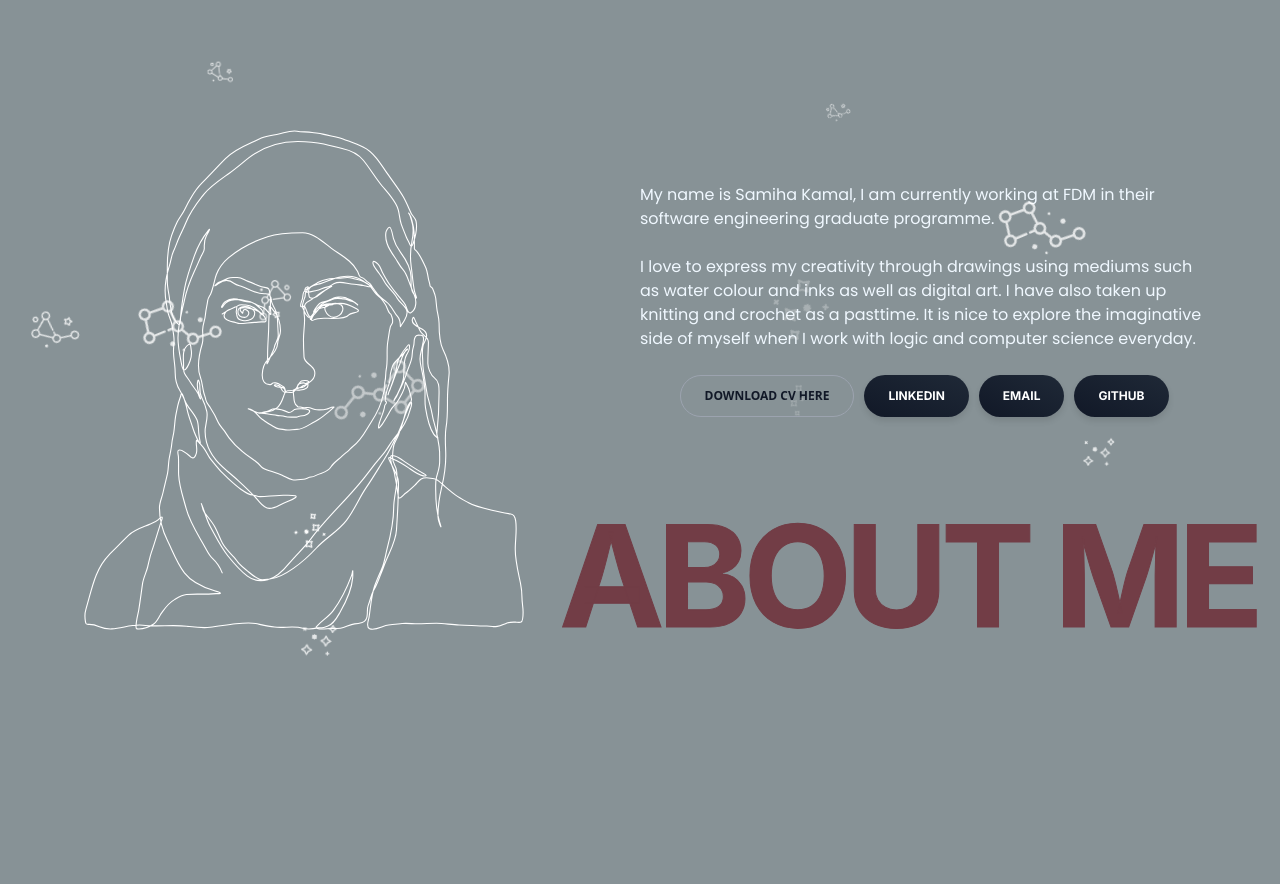
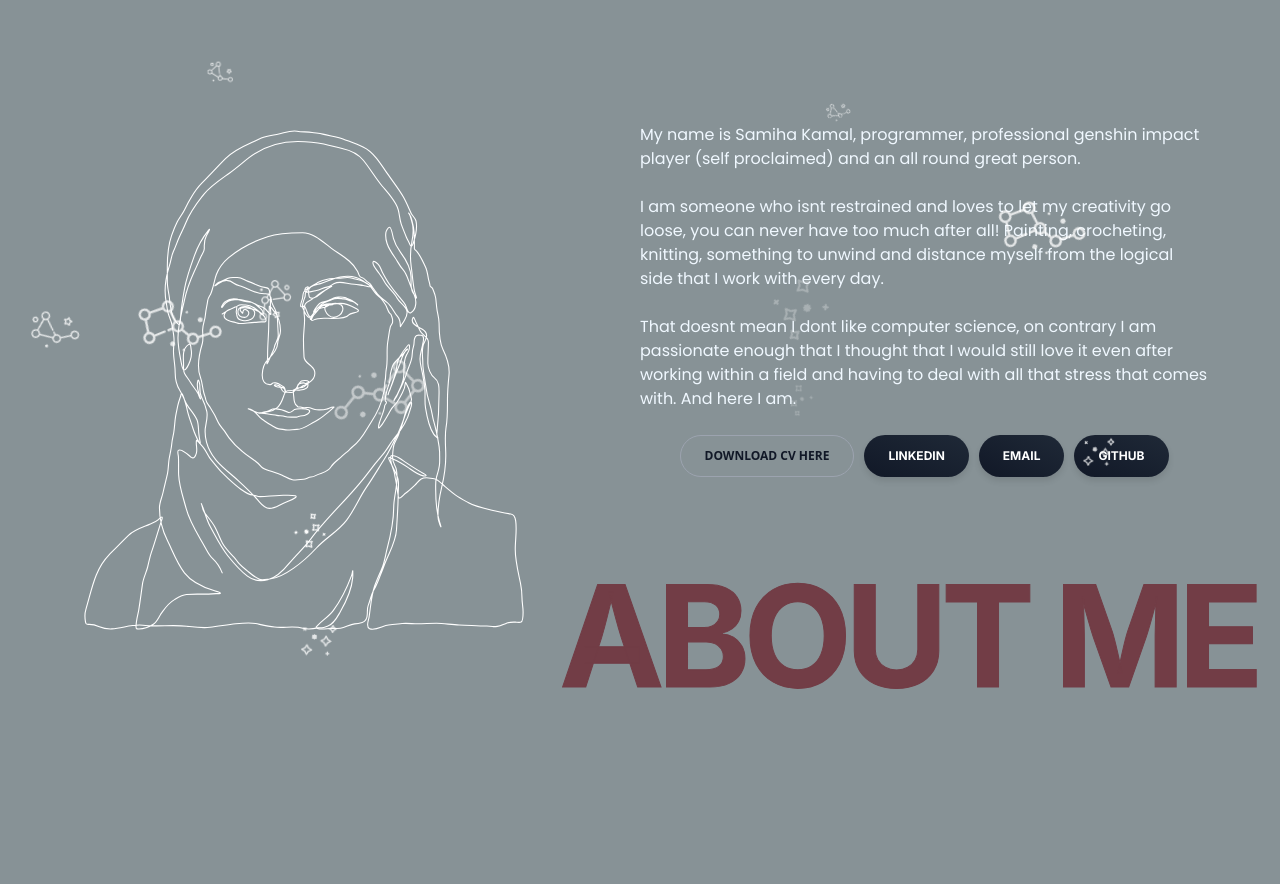
Before and after one commit to SamihaKamal/samihakamal.github.io, a Next.js app: page / in a window 1280 px wide. Shown: the part 820-1704 px from the top of the page. Built offline with nearby package versions, Linux system fonts and the light colour scheme; no server answers; the database is empty.

Commit message:
...No escape from reality

```diff
--- a/src/app/components/aboutme.tsx
+++ b/src/app/components/aboutme.tsx
@@ -4,17 +4,21 @@ import TimelineWord from '../wordComponents/timelineWord';
 export function AboutMe(){
     return(
         <div className='flex-col'>
-            <p className={styles.paragraph}>My name is Samiha Kamal, I am currently working at FDM in their software engineering graduate
-                programme.
+            <p className={styles.paragraph}>My name is Samiha Kamal, programmer, professional genshin impact player (self proclaimed)
+                 and an all round great person.
             </p>
             <br/>
             <p className={styles.paragraph}>
-                I love to express my creativity through drawings using mediums such as water colour
-                and inks as well as digital art. I have also taken up knitting and crochet as a
-                pasttime. It is nice to explore the imaginative side of myself when I work with
-                logic and computer science everyday.
+                I am someone who isnt restrained and loves to let my creativity go loose, you can never have too much after all!
+                Painting, crocheting, knitting, something to unwind and distance myself from the logical side that I work with
+                every day.
             </p>
             <br/>
+            <p className={styles.paragraph}>
+                That doesnt mean I dont like computer science, on contrary I am passionate enough that I thought that I would still love
+                it even after working within a field and having to deal with all that stress that comes with. And here I am.
+            </p>
+            <br></br>
             <div className='flex justify-center'>
                 <a href="/CV.pdf" download="CV.pdf">
                     <button className="align-middle select-none font-sans font-bold text-center uppercase transition-all
```
